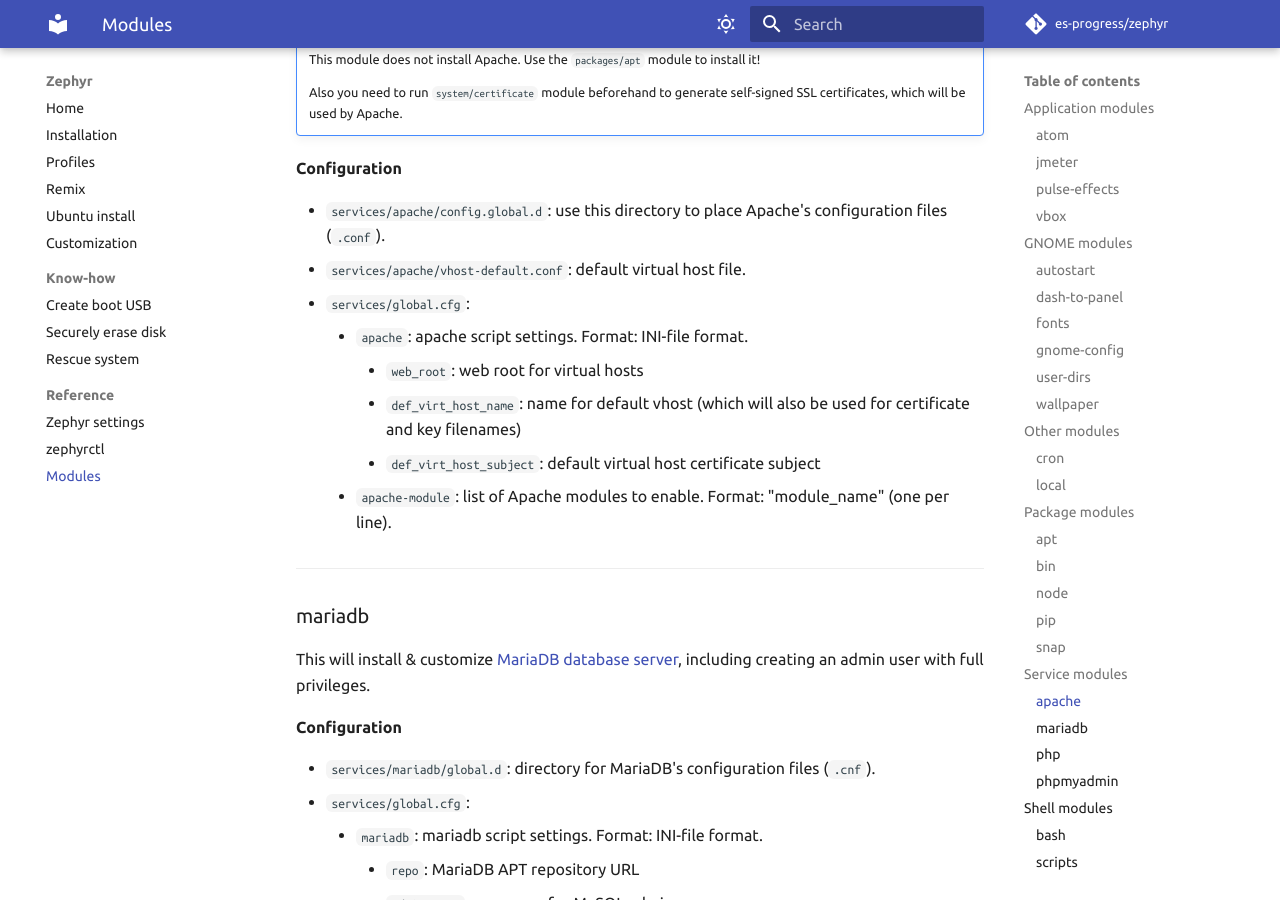
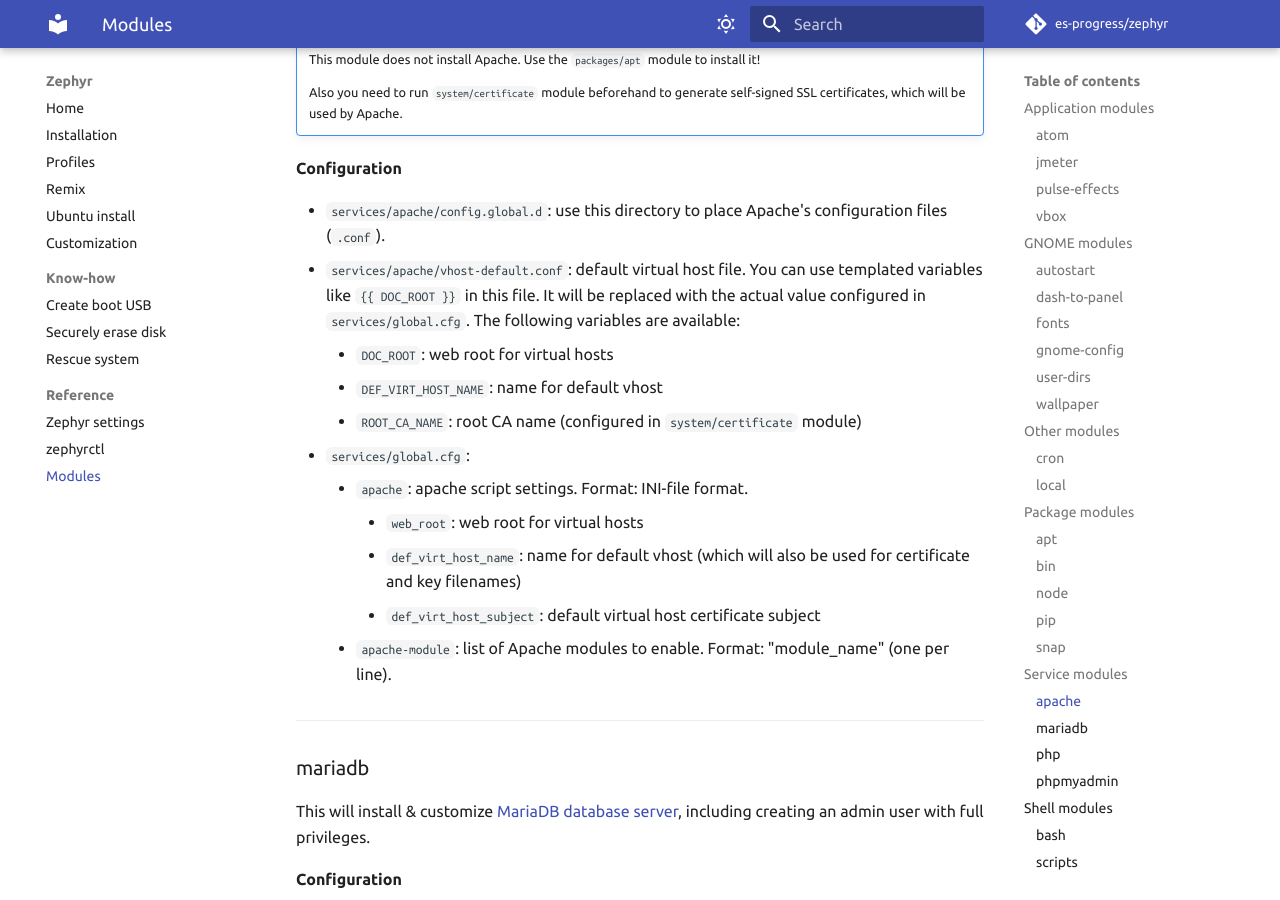
Before and after one commit to es-progress/zephyr, an MkDocs documentation site: the page built from docs/reference/modules.md, in a window 1280 px wide and 900 px high, scrolled down 6873 px. Built offline with MkDocs 1.6.1 and Material for MkDocs 9.7.7, drawn with Linux system fonts in a browser that asks for light colours; emoji names are drawn with the system emoji font; comment, search, counter and statistics services are not loaded.

Commit message:
docs/modules: services/apache add note about templated vars

```diff
--- a/docs/reference/modules.md
+++ b/docs/reference/modules.md
@@ -268,7 +268,11 @@ The module is for the configuration of the [Apache web server](https://httpd.apa
 **Configuration**
 
 -   `services/apache/config.global.d`: use this directory to place Apache's configuration files (`.conf`).
--   `services/apache/vhost-default.conf`: default virtual host file.
+-   `services/apache/vhost-default.conf`: default virtual host file. You can use templated variables like `{{ DOC_ROOT }}` in this file.
+    It will be replaced with the actual value configured in `services/global.cfg`. The following variables are available:
+    -   `DOC_ROOT`: web root for virtual hosts
+    -   `DEF_VIRT_HOST_NAME`: name for default vhost
+    -   `ROOT_CA_NAME`: root CA name (configured in `system/certificate` module)
 -   `services/global.cfg`:
     -   `apache`: apache script settings. Format: INI-file format.
         -   `web_root`: web root for virtual hosts
```
Also changed, not shown: 2 other files.
